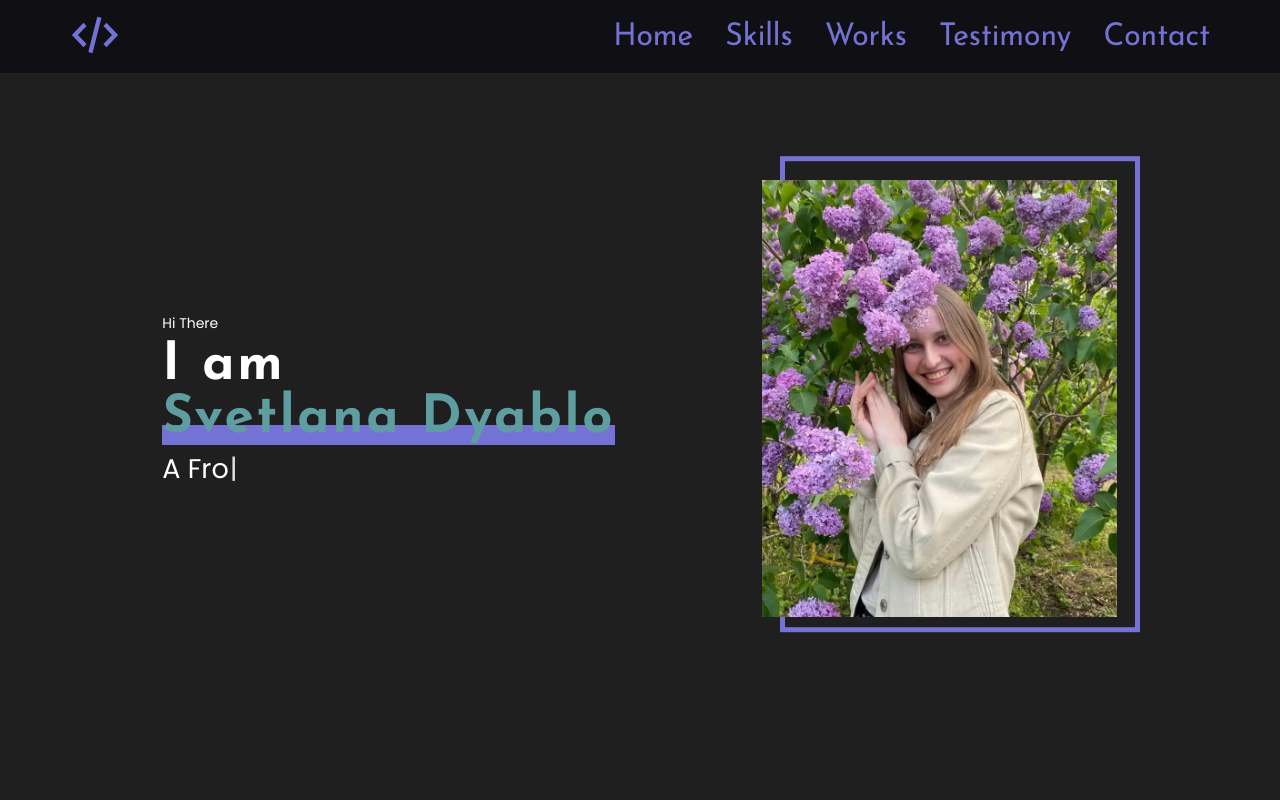
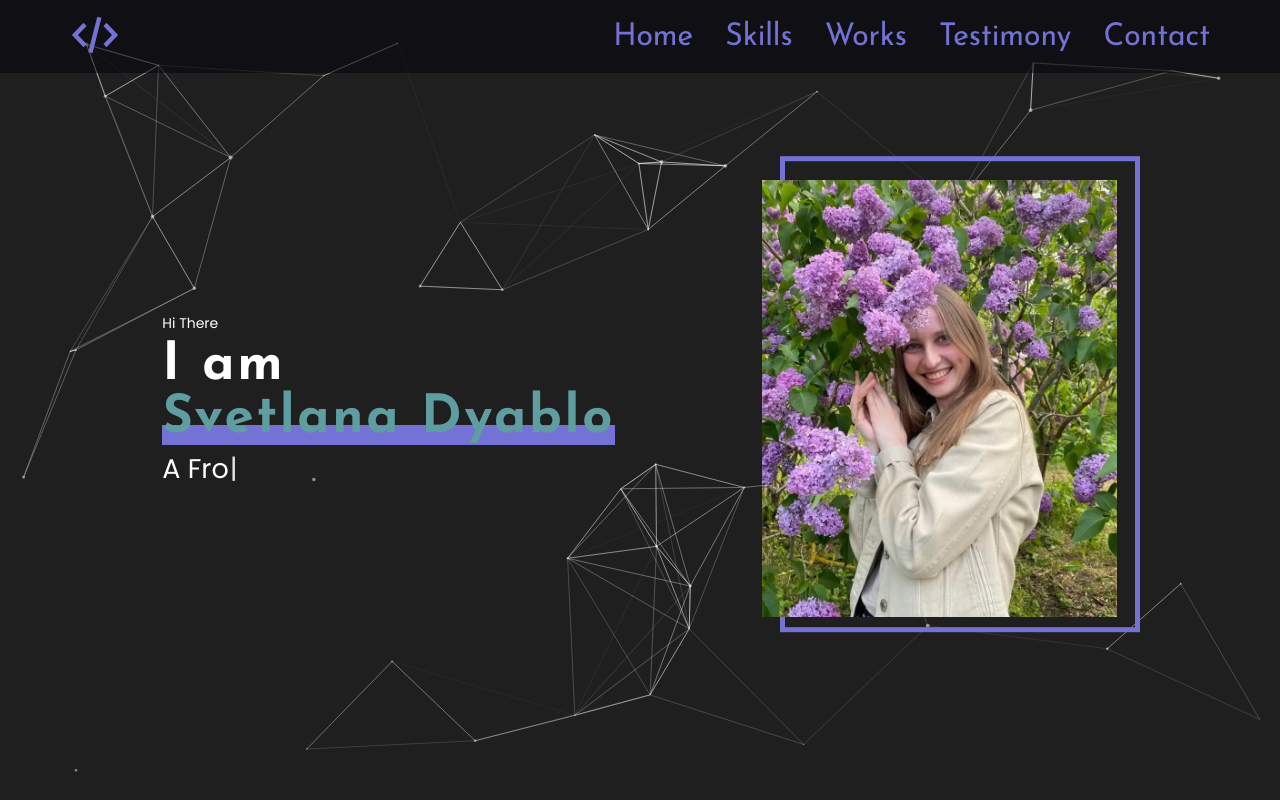
Before and after one commit to akach-dev/styled, a React (Create React App) app: page / in a window 1280 px wide. Shown: the top 800 px of the page. Built offline with nearby package versions, Linux system fonts and the light colour scheme.

Commit message:
Particles done

```diff
--- a/package.json
+++ b/package.json
@@ -16,7 +16,10 @@
     "react-dom": "^18.2.0",
     "react-parallax-tilt": "^1.7.156",
     "react-scripts": "5.0.1",
+    "react-tsparticles": "^2.11.0",
     "styled-components": "^6.0.4",
+    "tsparticles": "^2.11.1",
+    "tsparticles-slim": "^2.11.1",
     "typescript": "^4.9.5",
     "typewriter-effect": "^2.20.1",
     "web-vitals": "^2.1.4"
--- a/src/App.tsx
+++ b/src/App.tsx
@@ -8,11 +8,13 @@
 import {Works} from "./layout/sections/works/Works";
 import {Contact} from "./layout/sections/contact/Contact";
 import {Slogan} from "./layout/sections/slogan/Slogan";
+import {Particle} from "./components/particle/Particle";
 
 
 function App() {
   return (
      <Wrapper>
+       <Particle/>
        <Header/>
        <main>
          <Hero/>
--- /dev/null
+++ b/src/components/particle/Particle.tsx
@@ -0,0 +1,83 @@
+import {useCallback} from "react";
+import type {Container, Engine} from "tsparticles-engine";
+import Particles from "react-tsparticles";
+//import { loadFull } from "tsparticles"; // if you are going to use `loadFull`, install the "tsparticles" package too.
+import {loadSlim} from "tsparticles-slim"; // if you are going to use `loadSlim`, install the "tsparticles-slim" package too.
+
+export const Particle = () => {
+  const particlesInit = useCallback(async (engine: Engine) => {
+    console.log(engine);
+    await loadSlim(engine);
+  }, []);
+  const particlesLoaded = useCallback(async (container: Container | undefined) => {
+    await console.log(container);
+  }, []);
+
+  return (
+     <Particles
+        id="tsparticles"
+        init={particlesInit}
+        loaded={particlesLoaded}
+        options={{
+          fpsLimit: 120,
+          interactivity: {
+            events: {
+              onHover: {
+                enable: true,
+                mode: "repulse",
+              },
+              resize: true,
+            },
+            modes: {
+              push: {
+                quantity: 4,
+              },
+              repulse: {
+                distance: 200,
+                duration: 0.4,
+              },
+            },
+          },
+          particles: {
+            color: {
+              value: "#ffffff",
+            },
+            links: {
+              color: "#ffffff",
+              distance: 200,
+              enable: true,
+              opacity: 0.5,
+              width: 1,
+            },
+            move: {
+              direction: "none",
+              enable: true,
+              outModes: {
+                default: "bounce",
+              },
+              random: false,
+              speed: 2,
+              straight: false,
+            },
+            number: {
+              density: {
+                enable: true,
+                area: 1000,
+              },
+              value: 50,
+            },
+            opacity: {
+              value: 0.5,
+            },
+            shape: {
+              type: "circle",
+            },
+            size: {
+              value: {min: 0.2, max: 2},
+            },
+          },
+          detectRetina: true,
+        }}
+     />
+  );
+};
--- a/src/layout/footer/Footer_Styles.ts
+++ b/src/layout/footer/Footer_Styles.ts
@@ -3,6 +3,7 @@
 import {font} from "../../assets/adaptiveValue";
 
 const Footer = styled.footer`
+  position: relative;
   background: ${theme.colors.primaryBg};
   padding: 40px;
   display: flex;
--- a/src/layout/sections/contact/Contact_Styles.ts
+++ b/src/layout/sections/contact/Contact_Styles.ts
@@ -7,6 +7,8 @@
   }
 `
 const Form = styled.form`
+  position: relative;
+
   max-width: 500px;
   width: 100%;
   margin: 0 auto;
--- a/src/layout/sections/hero/Hero.tsx
+++ b/src/layout/sections/hero/Hero.tsx
@@ -22,12 +22,10 @@
                   strings: ['A Web Developer.', 'A Frontend Developer'],
                   autoStart: true,
                   loop: true,
-                  // delay: 100
                 }}
              />
            </S.HeroSubTitle>
          </S.HeroBody>
-
 
          <Tilt
             className="parallax-effect-img"
@@ -42,8 +40,6 @@
              <S.Img src={hero} alt="my img"/>
            </S.HeroImg>
          </Tilt>
-
-
        </S.HeroContainer>
      </S.Hero>
   );
--- a/src/layout/sections/skills/Skills_Styles.ts
+++ b/src/layout/sections/skills/Skills_Styles.ts
@@ -27,6 +27,7 @@
 //=======================================//
 
 const Skills = styled.section`
+  position: relative;
   ${adaptiveValue({value: 'padding-bottom', Fmin: 80, Fmax: 100, vMin: 360, vMax: 1170})}
 `
 const SkillsContainer = styled(Container)`
--- a/src/layout/sections/testimony/Testimony.tsx
+++ b/src/layout/sections/testimony/Testimony.tsx
@@ -24,6 +24,7 @@
 };
 
 const StyledTestimony = styled.section`
+  position: relative;
   background: #252527;
 
   h2:not(:last-child) {
```
Also changed, not shown: 1 other file (tests, documents, lock files or other folders).
